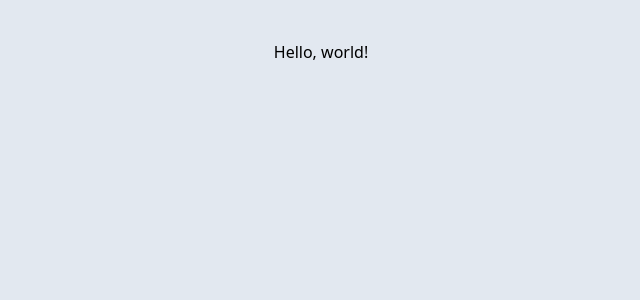
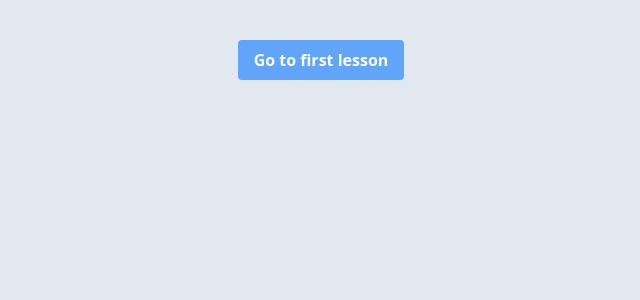
Before and after one commit to braanj/nuxt-3, a Nuxt app: page / in a window 1280 px wide. Shown: the top 300 px of the page, without its empty margins (319-959 px from the left). Built offline with nearby package versions, Linux system fonts and the light colour scheme.

Commit message:
Add login page

```diff
--- /dev/null
+++ b/composables/useFirstLesson.ts
@@ -0,0 +1,4 @@
+export default () => {
+  const { chapters } = useCourse();
+  return chapters[0].lessons[0];
+};
--- a/pages/index.vue
+++ b/pages/index.vue
@@ -1 +1,11 @@
-<template>Hello, world!</template>
+<template>
+  <NuxtLink
+    class="py-2 px-4 rounded bg-blue-400 font-bold text-white"
+    :to="lesson.path"
+    >Go to first lesson</NuxtLink
+  >
+</template>
+
+<script setup>
+const lesson = useFirstLesson();
+</script>
--- /dev/null
+++ b/pages/login.vue
@@ -0,0 +1,12 @@
+<template>
+  <div class="flex flex-col">
+    <h1>Log in to {{ title }} course!</h1>
+    <button class="px-6 py-4 bg-blue-400 rounded font-bold text-white mt-4">
+      Login with github
+    </button>
+  </div>
+</template>
+
+<script setup>
+const { title } = useCourse();
+</script>
```
